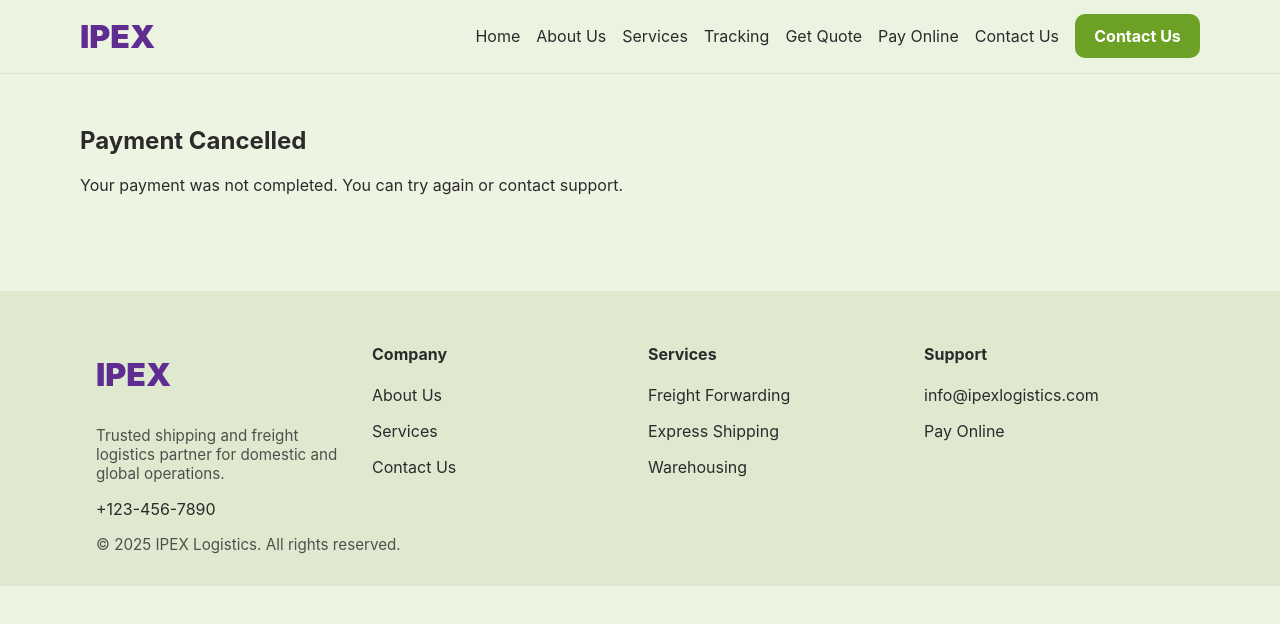
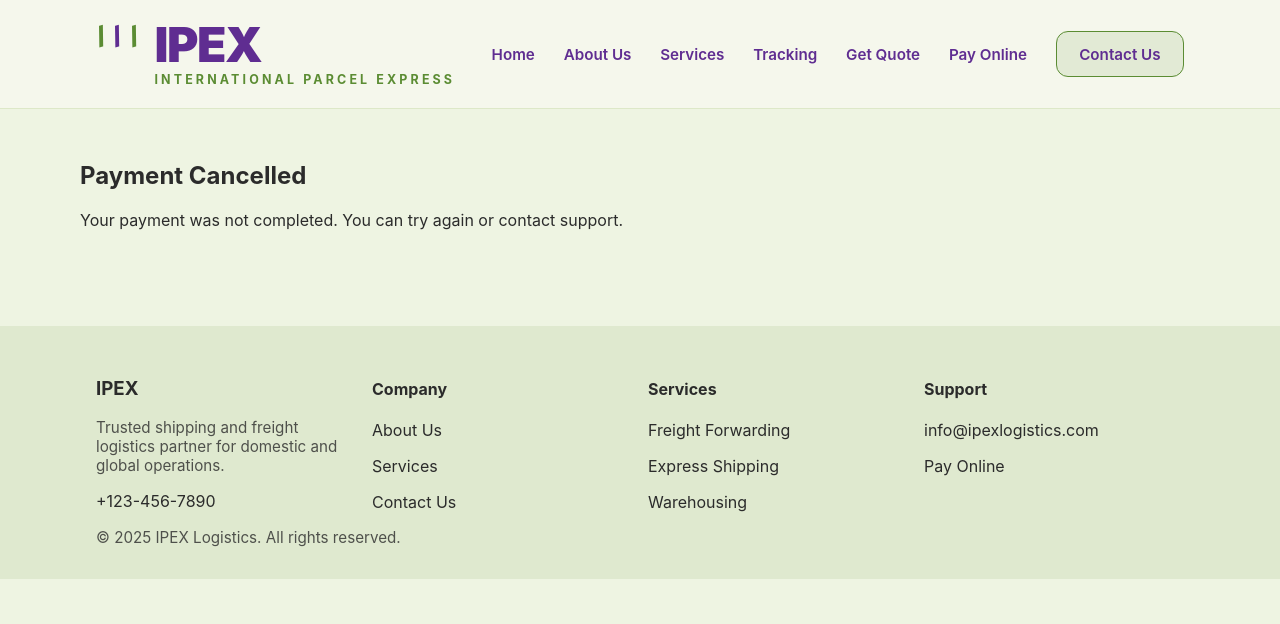
Before and after one commit to HamzaLabib/IPEX, a React (Vite) app: page /payment-cancel in a window 1280 px wide. Shown: the top 624 px of the page. Built offline with nearby package versions, Linux system fonts and the light colour scheme; no server answers.

Commit message:
Fixing the header

```diff
--- a/src/components/Header.tsx
+++ b/src/components/Header.tsx
@@ -1,4 +1,4 @@
 import { Link, NavLink } from 'react-router-dom';
 import { useState } from 'react';
-const links=[['/','Home'],['/about','About Us'],['/services','Services'],['/tracking','Tracking'],['/quote','Get Quote'],['/pay-online','Pay Online'],['/contact','Contact Us']];
-export default function Header(){const [open,setOpen]=useState(false);return <header><div className='container nav'><Link className='logo' to='/'>IPEX</Link><button className='hamb btn btn-purple' onClick={()=>setOpen(!open)}>☰</button><nav className={`menu ${open?'open':''}`}>{links.map(([to,label])=><NavLink key={to} to={to}>{label}</NavLink>)}<Link to='/contact' className='btn btn-green'>Contact Us</Link></nav></div></header>}
+const links=[['/','Home'],['/about','About Us'],['/services','Services'],['/tracking','Tracking'],['/quote','Get Quote'],['/pay-online','Pay Online']];
+export default function Header(){const [open,setOpen]=useState(false);return <header className='site-header'><div className='container header-inner'><Link className='logo-block' to='/'><div className='logo-mark-row'><span className='slash slash-green'>/</span><span className='slash slash-purple'>/</span><span className='slash slash-green'>/</span></div><div className='logo-text-block'><span className='logo-text'>IPEX</span><span className='logo-subtitle'>INTERNATIONAL PARCEL EXPRESS</span></div></Link><button className='hamburger' onClick={()=>setOpen(!open)} aria-label='Toggle navigation'>☰</button><nav className={`main-nav ${open?'open':''}`}>{links.map(([to,label])=><NavLink key={to} to={to} className={({isActive})=>`nav-link${isActive?' active':''}`}>{label}</NavLink>)}<Link to='/contact' className='contact-btn'>Contact Us</Link></nav></div></header>}
--- a/src/index.css
+++ b/src/index.css
@@ -4,12 +4,35 @@
 .card{background:#fff;border-radius:14px;box-shadow:0 8px 24px rgba(45,25,70,.12)}
 .btn{border:none;border-radius:10px;padding:.75rem 1.2rem;font-weight:700;cursor:pointer}.btn-green{background:var(--green);color:#fff}
 .btn-purple{background:var(--purple);color:#fff}.section-title{color:var(--purple);font-size:2rem}
-header{background:#edf3e1;position:sticky;top:0;z-index:20;border-bottom:1px solid #dde7ce}
-.nav{display:flex;justify-content:space-between;align-items:center;padding:.9rem 0}.logo{font-size:2rem;color:var(--purple);font-weight:900}
-.menu{display:flex;gap:1rem;align-items:center}.hamb{display:none}
+:root{--bg:#eef4e2;--header-bg:#f5f7ec;--purple:#5f2d91;--green:#5b8c33;--green-soft:rgba(91,140,51,.12);--white:#fff;--text:#2b2b2b}
+header.site-header{background:var(--header-bg);position:sticky;top:0;z-index:20;border-bottom:1px solid rgba(109,161,38,.18)}
+.header-inner{display:flex;align-items:center;justify-content:space-between;gap:2rem;padding:1.2rem 1rem;min-height:108px}
+.logo-block{display:flex;align-items:flex-start;gap:1rem;color:inherit;text-decoration:none}
+.logo-mark-row{display:flex;gap:.4rem;margin-top:.2rem}
+.slash{display:inline-flex;font-size:1.5rem;font-weight:900;line-height:1;transform:rotate(-16deg)}
+.slash-green{color:var(--green)}
+.slash-purple{color:var(--purple)}
+.logo-text-block{display:flex;flex-direction:column;gap:.2rem}
+.logo-text{color:var(--purple);font-size:3rem;font-weight:900;line-height:1;letter-spacing:-.03em;text-transform:uppercase}
+.logo-subtitle{color:var(--green);font-size:.78rem;font-weight:700;letter-spacing:.25em;text-transform:uppercase}
+.main-nav{display:flex;align-items:center;gap:1.8rem;font-family:Inter,Arial,sans-serif;font-size:.95rem;font-weight:600;color:var(--purple)}
+.main-nav .nav-link{color:var(--purple);text-decoration:none;transition:opacity .2s}
+.main-nav .nav-link:hover{opacity:.7}
+.main-nav .nav-link.active{opacity:1}
+.contact-btn{border:1px solid var(--green);border-radius:12px;padding:.8rem 1.4rem;background:var(--green-soft);color:var(--purple);font-weight:600;text-decoration:none;transition:transform .2s,background .2s}
+.contact-btn:hover{background:rgba(91,140,51,.18);transform:translateY(-1px)}
+.hamburger{display:none;background:none;border:none;color:var(--purple);font-size:1.7rem;cursor:pointer}
 .hero{background:linear-gradient(rgba(95,45,145,.76),rgba(95,45,145,.76)),url('https://images.unsplash.com/photo-1578574577315-3fbeb0cecdc2?auto=format&fit=crop&w=1400&q=80') center/cover no-repeat;color:#fff;padding:6rem 0}
 .grid{display:grid;gap:1rem}.grid-4{grid-template-columns:repeat(4,minmax(0,1fr))}.grid-3{grid-template-columns:repeat(3,minmax(0,1fr))}
 .input,select,textarea{width:100%;padding:.72rem;border-radius:8px;border:1px solid #cdd7bf}label{font-weight:600;color:#4b2b72}.form-grid{display:grid;gap:1rem;grid-template-columns:repeat(2,minmax(0,1fr))}
 footer{margin-top:3rem;background:#dfe9cf;padding:2rem 0}.muted{opacity:.8;font-size:.95rem}
 @media(max-width:900px){.grid-4,.grid-3,.form-grid{grid-template-columns:1fr 1fr}}
-@media(max-width:700px){.menu{display:none}.menu.open{display:flex;position:absolute;left:0;right:0;top:64px;background:#eef4e2;flex-direction:column;padding:1rem}.hamb{display:block}.grid-4,.grid-3,.form-grid{grid-template-columns:1fr}}
+@media(max-width:900px){.main-nav{gap:1.2rem;font-size:.92rem}}
+@media(max-width:760px){.header-inner{flex-wrap:wrap;align-items:flex-start;padding:1rem 1rem}
+.hamburger{display:block}
+.main-nav{display:none;position:absolute;top:100%;left:0;right:0;background:var(--header-bg);flex-direction:column;padding:1rem 1rem 1.2rem;gap:1rem;border-top:1px solid rgba(109,161,38,.15)}
+.main-nav.open{display:flex}
+.main-nav .nav-link{padding:.65rem 0}
+.contact-btn{width:100%;text-align:center}
+}
+@media(max-width:700px){.grid-4,.grid-3,.form-grid{grid-template-columns:1fr 1fr}}
```
Also changed, not shown: 1 other file (tests, documents, lock files or other folders).
